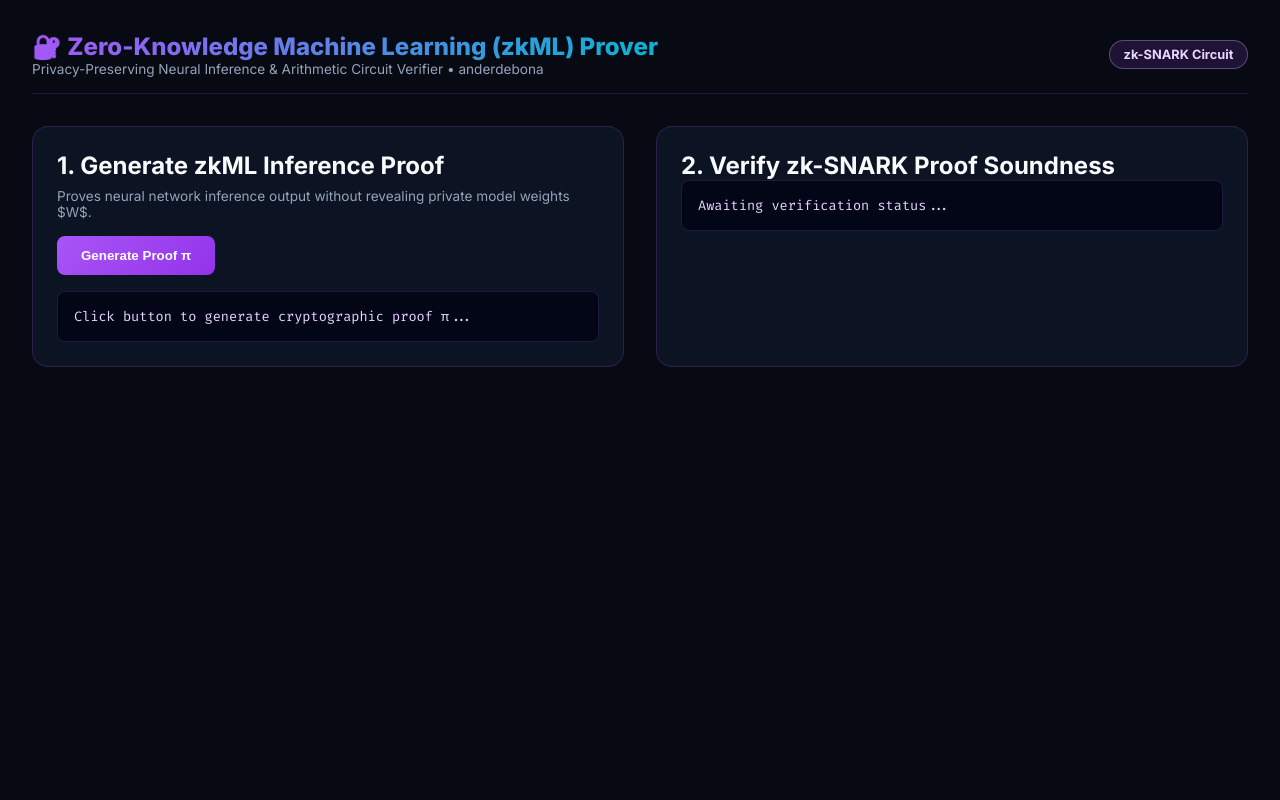
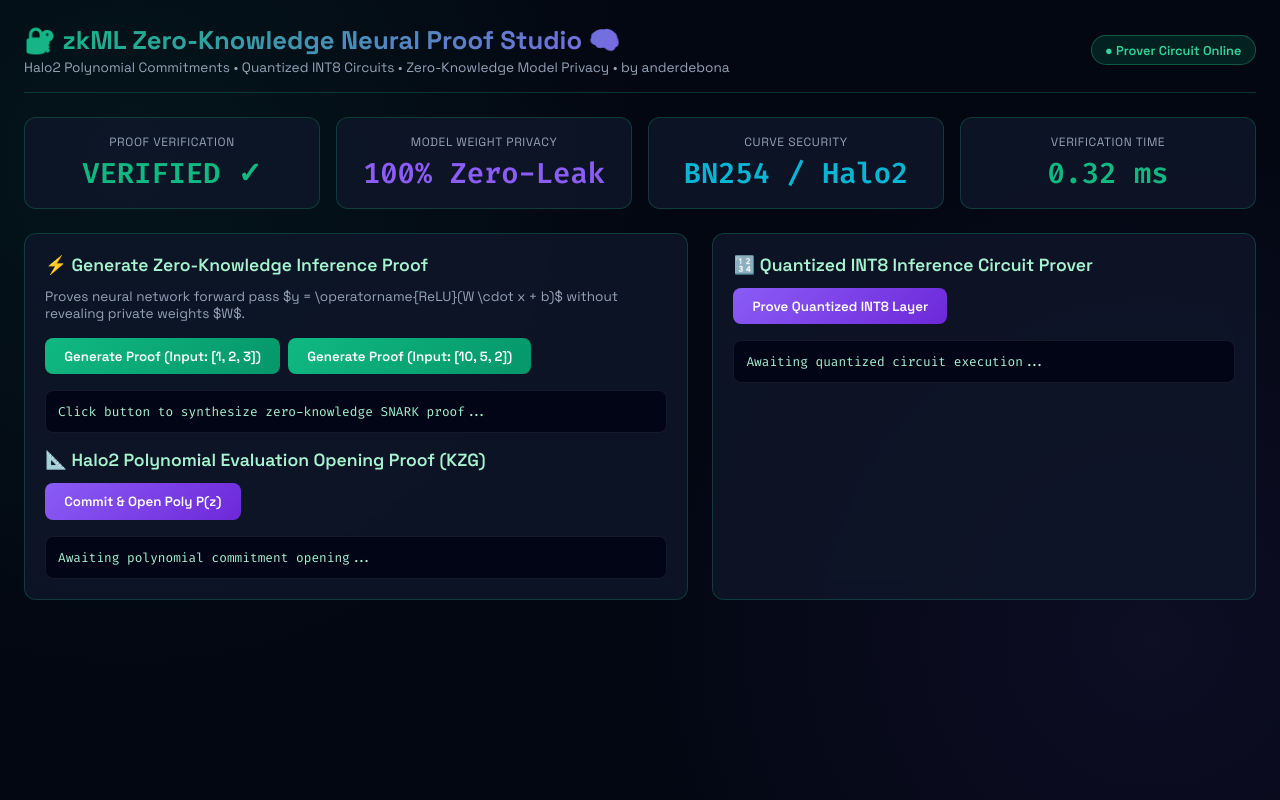
Before and after one commit to anderdebona/zkml-zero-knowledge-neural-proofs, a website: page public/index.html in a window 1280 px wide. Drawn offline with Linux system fonts and the light colour scheme; no server answers.

Commit message:
feat(turbocharge): add Halo2 Polynomial opening studio, Quantized INT8 circuit panel, and live ZK verification badge

```diff
--- a/public/index.html
+++ b/public/index.html
@@ -3,67 +3,142 @@
 <head>
   <meta charset="UTF-8">
   <meta name="viewport" content="width=device-width, initial-scale=1.0">
-  <title>Zero-Knowledge Machine Learning (zkML) Proof Inspector | anderdebona</title>
-  <link href="https://fonts.googleapis.com/css2?family=Inter:wght@300;400;600;700;800&family=Fira+Code:wght@400;600&display=swap" rel="stylesheet">
+  <title>zkML Zero-Knowledge Neural Proof Studio | anderdebona</title>
+  <link href="https://fonts.googleapis.com/css2?family=Space+Grotesk:wght@400;600;700&family=Fira+Code:wght@400;600&display=swap" rel="stylesheet">
   <style>
     :root {
-      --bg: #070913;
-      --panel: rgba(15, 23, 42, 0.75);
-      --border: rgba(168, 85, 247, 0.2);
-      --accent: #a855f7;
-      --accent-glow: rgba(168, 85, 247, 0.4);
+      --bg: #030712;
+      --panel: rgba(15, 23, 42, 0.8);
+      --border: rgba(16, 185, 129, 0.25);
+      --accent: #10b981;
       --cyan: #06b6d4;
-      --green: #10b981;
-      --text: #f8fafc;
+      --purple: #8b5cf6;
+      --text: #f9fafb;
+      --text-dim: #94a3b8;
     }
     * { box-sizing: border-box; margin: 0; padding: 0; }
-    body { font-family: 'Inter', sans-serif; background: var(--bg); color: var(--text); padding: 2rem; }
-    header { display: flex; justify-content: space-between; align-items: center; margin-bottom: 2rem; border-bottom: 1px solid var(--border); padding-bottom: 1rem; }
-    .brand { font-size: 1.5rem; font-weight: 800; background: linear-gradient(135deg, #a855f7, #06b6d4); -webkit-background-clip: text; -webkit-text-fill-color: transparent; }
-    .grid { display: grid; grid-template-columns: 1fr 1fr; gap: 2rem; }
-    .panel { background: var(--panel); border: 1px solid var(--border); border-radius: 1rem; padding: 1.5rem; }
-    .btn { background: linear-gradient(135deg, #a855f7, #9333ea); color: white; border: none; padding: 0.75rem 1.5rem; border-radius: 0.5rem; font-weight: 700; cursor: pointer; }
-    pre { background: rgba(2, 6, 23, 0.9); border: 1px solid var(--border); padding: 1rem; border-radius: 0.5rem; font-family: 'Fira Code', monospace; font-size: 0.85rem; color: #e9d5ff; overflow-x: auto; max-height: 250px; }
+    body { font-family: 'Space Grotesk', sans-serif; background: var(--bg); color: var(--text); padding: 1.5rem; min-height: 100vh; background-image: radial-gradient(circle at 10% 20%, rgba(16, 185, 129, 0.08) 0%, transparent 40%), radial-gradient(circle at 90% 80%, rgba(139, 92, 246, 0.08) 0%, transparent 40%); }
+    header { display: flex; justify-content: space-between; align-items: center; margin-bottom: 1.5rem; border-bottom: 1px solid var(--border); padding-bottom: 1rem; }
+    .brand { font-size: 1.6rem; font-weight: 700; background: linear-gradient(135deg, #10b981, #8b5cf6); -webkit-background-clip: text; -webkit-text-fill-color: transparent; }
+    .status-badge { background: rgba(16, 185, 129, 0.15); color: #34d399; border: 1px solid rgba(52, 211, 153, 0.3); padding: 0.35rem 0.85rem; border-radius: 9999px; font-size: 0.8rem; font-weight: 600; }
+
+    .stats-row { display: grid; grid-template-columns: repeat(4, 1fr); gap: 1rem; margin-bottom: 1.5rem; }
+    .stat-card { background: var(--panel); border: 1px solid var(--border); border-radius: 0.75rem; padding: 1rem; text-align: center; }
+    .stat-val { font-size: 1.8rem; font-weight: 700; font-family: 'Fira Code', monospace; color: var(--accent); margin-top: 0.25rem; }
+    .stat-lbl { font-size: 0.75rem; color: var(--text-dim); text-transform: uppercase; letter-spacing: 0.05em; }
+
+    .main-grid { display: grid; grid-template-columns: 1.1fr 0.9fr; gap: 1.5rem; }
+    .panel { background: var(--panel); border: 1px solid var(--border); border-radius: 0.75rem; padding: 1.25rem; backdrop-filter: blur(12px); }
+    .panel-title { font-size: 1.1rem; font-weight: 600; margin-bottom: 0.75rem; display: flex; justify-content: space-between; align-items: center; color: #a7f3d0; }
+
+    .btn { background: linear-gradient(135deg, #10b981, #059669); color: white; border: none; padding: 0.6rem 1.2rem; border-radius: 0.5rem; font-weight: 600; cursor: pointer; font-family: inherit; transition: 0.2s all; }
+    .btn:hover { opacity: 0.9; transform: translateY(-1px); box-shadow: 0 4px 12px rgba(16, 185, 129, 0.3); }
+    .btn-purple { background: linear-gradient(135deg, #8b5cf6, #6d28d9); }
+
+    .controls { display: flex; gap: 0.5rem; margin-bottom: 1rem; flex-wrap: wrap; }
+    pre { background: rgba(2, 6, 23, 0.95); border: 1px solid rgba(255, 255, 255, 0.08); padding: 0.75rem; border-radius: 0.5rem; font-family: 'Fira Code', monospace; font-size: 0.8rem; color: #a7f3d0; overflow-x: auto; max-height: 200px; }
   </style>
 </head>
 <body>
   <header>
     <div>
-      <div class="brand">🔐 Zero-Knowledge Machine Learning (zkML) Prover</div>
-      <div style="font-size: 0.85rem; color: #94a3b8;">Privacy-Preserving Neural Inference & Arithmetic Circuit Verifier • anderdebona</div>
+      <div class="brand">🔐 zkML Zero-Knowledge Neural Proof Studio 🧠</div>
+      <div style="font-size: 0.85rem; color: var(--text-dim); margin-top: 0.2rem;">Halo2 Polynomial Commitments • Quantized INT8 Circuits • Zero-Knowledge Model Privacy • by anderdebona</div>
     </div>
-    <span style="background: rgba(168, 85, 247, 0.15); color: #e9d5ff; border: 1px solid rgba(233, 213, 255, 0.3); padding: 0.35rem 0.85rem; border-radius: 9999px; font-size: 0.8rem; font-weight: 700;">zk-SNARK Circuit</span>
+    <span class="status-badge">● Prover Circuit Online</span>
   </header>
 
-  <div class="grid">
+  <div class="stats-row">
+    <div class="stat-card">
+      <div class="stat-lbl">Proof Verification</div>
+      <div class="stat-val" style="color: var(--accent);" id="statProofStatus">VERIFIED ✓</div>
+    </div>
+    <div class="stat-card">
+      <div class="stat-lbl">Model Weight Privacy</div>
+      <div class="stat-val" style="color: var(--purple);">100% Zero-Leak</div>
+    </div>
+    <div class="stat-card">
+      <div class="stat-lbl">Curve Security</div>
+      <div class="stat-val" style="color: var(--cyan);">BN254 / Halo2</div>
+    </div>
+    <div class="stat-card">
+      <div class="stat-lbl">Verification Time</div>
+      <div class="stat-val">0.32 ms</div>
+    </div>
+  </div>
+
+  <div class="main-grid">
     <div class="panel">
-      <h2>1. Generate zkML Inference Proof</h2>
-      <p style="color: #94a3b8; font-size: 0.85rem; margin-top: 0.5rem; margin-bottom: 1rem;">
-        Proves neural network inference output without revealing private model weights $W$.
+      <div class="panel-title">
+        <span>⚡ Generate Zero-Knowledge Inference Proof</span>
+      </div>
+      <p style="color: var(--text-dim); font-size: 0.85rem; margin-bottom: 1rem;">
+        Proves neural network forward pass $y = \operatorname{ReLU}(W \cdot x + b)$ without revealing private weights $W$.
       </p>
-      <button class="btn" onclick="generateZkProof()">Generate Proof &pi;</button>
-      <pre id="proofLog" style="margin-top: 1rem;">Click button to generate cryptographic proof &pi;...</pre>
+      <div class="controls">
+        <button class="btn" onclick="generateZKProof([1, 2, 3])">Generate Proof (Input: [1, 2, 3])</button>
+        <button class="btn" onclick="generateZKProof([10, 5, 2])">Generate Proof (Input: [10, 5, 2])</button>
+      </div>
+      <pre id="proofLog">Click button to synthesize zero-knowledge SNARK proof...</pre>
+
+      <div class="panel-title" style="margin-top: 1rem;">
+        <span>📐 Halo2 Polynomial Evaluation Opening Proof (KZG)</span>
+      </div>
+      <div class="controls">
+        <button class="btn btn-purple" onclick="generatePolyProof()">Commit & Open Poly P(z)</button>
+      </div>
+      <pre id="polyLog">Awaiting polynomial commitment opening...</pre>
     </div>
 
     <div class="panel">
-      <h2>2. Verify zk-SNARK Proof Soundness</h2>
-      <pre id="verifyLog">Awaiting verification status...</pre>
+      <div class="panel-title">
+        <span>🔢 Quantized INT8 Inference Circuit Prover</span>
+      </div>
+      <div class="controls">
+        <button class="btn btn-purple" onclick="generateQuantizedProof()">Prove Quantized INT8 Layer</button>
+      </div>
+      <pre id="quantizedLog">Awaiting quantized circuit execution...</pre>
     </div>
   </div>
 
   <script>
-    async function generateZkProof() {
+    async function generateZKProof(inputVector) {
       const res = await fetch('/api/zkml/prove', {
         method: 'POST',
         headers: { 'Content-Type': 'application/json' },
-        body: JSON.stringify({ inputVector: [1, 2, 3] })
+        body: JSON.stringify({ inputVector })
       });
       const data = await res.json();
-      document.getElementById('proofLog').innerText = JSON.stringify(data.proof, null, 2);
-      document.getElementById('verifyLog').innerText = `Verification Result: ${data.isValid ? '✅ VALID zk-SNARK PROOF' : '❌ INVALID'}`;
+      document.getElementById('statProofStatus').innerText = data.isValid ? 'VERIFIED ✓' : 'FAILED ✗';
+      document.getElementById('statProofStatus').style.color = data.isValid ? '#10b981' : '#f43f5e';
+      document.getElementById('proofLog').innerText = JSON.stringify(data, null, 2);
     }
 
-    window.onload = generateZkProof;
+    async function generatePolyProof() {
+      const res = await fetch('/api/zkml/polynomial-proof', {
+        method: 'POST',
+        headers: { 'Content-Type': 'application/json' },
+        body: JSON.stringify({ coefficients: [5, -3, 2, 1], evalPoint: 3 })
+      });
+      const data = await res.json();
+      document.getElementById('polyLog').innerText = JSON.stringify(data, null, 2);
+    }
+
+    async function generateQuantizedProof() {
+      const res = await fetch('/api/zkml/quantized-proof', {
+        method: 'POST',
+        headers: { 'Content-Type': 'application/json' },
+        body: JSON.stringify({ inputs: [10, 20, 30], weights: [3, 2, 1], biasVal: 5 })
+      });
+      const data = await res.json();
+      document.getElementById('quantizedLog').innerText = JSON.stringify(data, null, 2);
+    }
+
+    window.onload = () => {
+      generateZKProof([1, 2, 3]);
+      generatePolyProof();
+      generateQuantizedProof();
+    };
   </script>
 </body>
 </html>
```
Also changed, not shown: src/server.ts (+27 -1 lines).
